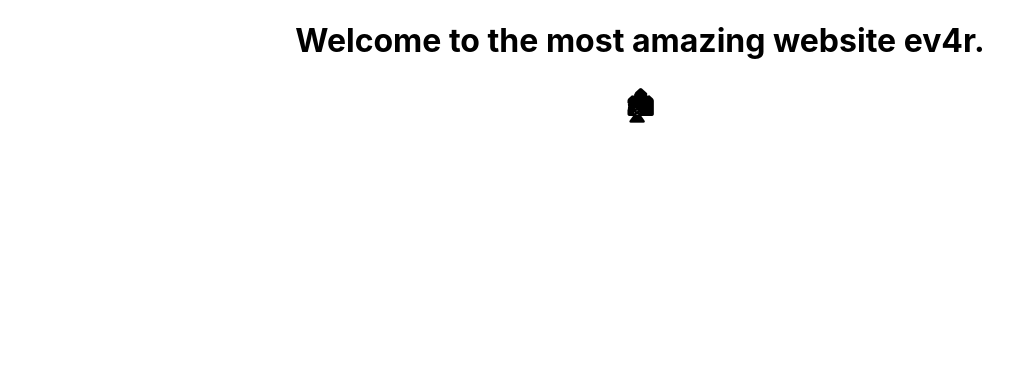
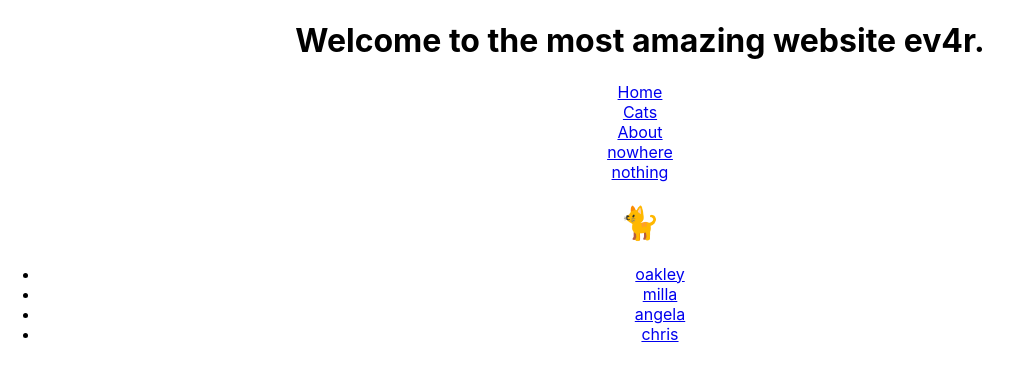
Before and after one commit to radishmouse/react-router-intro-demo, a React (Create React App) app: page /felines in a window 1280 px wide. Before the commit this address led to /. Shown: the top 378 px of the page, without its empty margins (0-1022 px from the left). Built offline with nearby package versions, Linux system fonts and the light colour scheme.

Commit message:
adds individual cat component with url param

```diff
--- a/src/App.js
+++ b/src/App.js
@@ -5,6 +5,7 @@ import './App.css';
 import Home from './Home';
 import About from './About';
 import Cats from './Cats';
+import Cat from './Cat';
 import PageNotFound from './PageNotFound';
 import Header from './Header';
 import {
@@ -18,6 +19,23 @@ function App() {
   return (
     <div className="App">
       <Header />
+      {/* Link is what you use
+          instead of an anchor!
+       */}
+      <Link to="/">Home</Link>
+      <br />
+      <Link to="/felines">Cats</Link>
+      {/*
+        anchor tags only work locally, not on aws
+        (because it makes the browser send a new request)
+       */}
+      {/* <a href="/cats">cats, please</a> */}
+      <br />
+      <Link to="/about">About</Link>
+       <br />
+      <Link to="/knowhere">nowhere</Link>
+      <br />
+      <Link to="/asdfasdfsaf">nothing</Link>
 
       <Switch>
         {/*
@@ -25,15 +43,16 @@ function App() {
           or the last Route listed.
         */}
         {/* <Home /> */}
-
         {/*
           Route conditionally renders
           a component based on the
-          path in the address bar.
+          path in the
+          address bar.
         */}
+
         <Route exact path="/" component={Home} />
         {/* <Cats /> */}
-        <Route path="/cats" component={Cats} />
+        <Route path="/felines" component={Cats} />
         {/* <About /> */}
         <Route path="/about" component={About} />
 
@@ -42,6 +61,7 @@ function App() {
         {/* <Route path="/*" component={PageNotFound} /> */}
         <Route component={PageNotFound} />
       </Switch>
+      <Route path="/felines/:cat" component={Cat} />
     </div>
   );
 }
--- /dev/null
+++ b/src/Cat.js
@@ -0,0 +1,11 @@
+import React from 'react';
+
+function Cat({match}) {
+    return (
+        <div>
+        Hello, {match.params.cat}!
+        </div>
+    );
+}
+
+export default Cat;
--- a/src/Cats.js
+++ b/src/Cats.js
@@ -1,9 +1,28 @@
 import React from 'react';
 
+import { Link } from 'react-router-dom';
+
+const arrayOfCats = [
+    'oakley',
+    'milla',
+    'angela',
+    'chris'
+];
+
 function Cats(props) {
+
+    const catLinks = arrayOfCats.map(catName => (
+        <li>
+            <Link to={`${props.match.path}/${catName}`}>{catName}</Link>
+        </li>
+    ));
+
     return (
         <div>
             <h1>🐈</h1>
+            <ul>
+                {catLinks}
+            </ul>
         </div>
     );
 }
```
